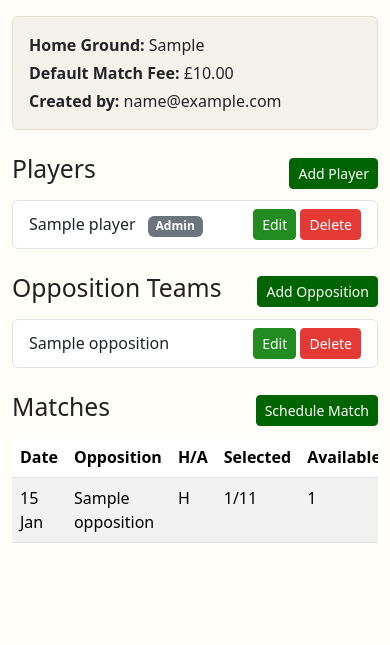
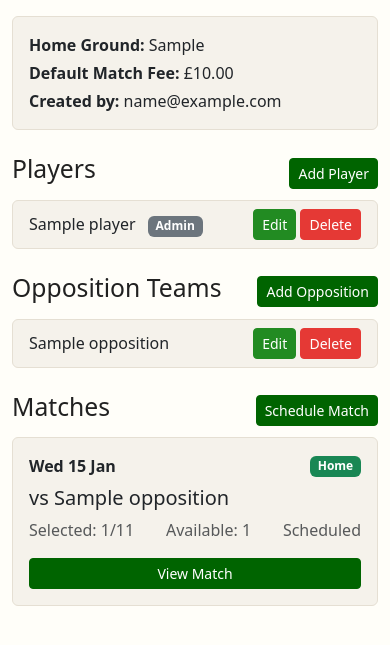
Before and after one commit to Yourhonour365/MatchFeeMate-PP4, a Django app: page /club/1/ in a window 390 px wide. Shown: the part 161-806 px from the top of the page. Run offline with Django 5.2, Linux system fonts and the light colour scheme; a user stored in the database is signed in; tables that the repository leaves empty hold one stand-in row (values such as "Sample post").

Commit message:
Change matches, players and opposition to mobile-friendly cards

```diff
--- a/clubs/templates/clubs/club_detail.html
+++ b/clubs/templates/clubs/club_detail.html
@@ -29,9 +29,9 @@
 </div>
 
 {% if club.players.all %}
-    <ul class="list-group mb-4">
     {% for player in club.players.all %}
-        <li class="list-group-item d-flex justify-content-between align-items-center">
+    <div class="card card-mfm mb-2">
+        <div class="card-body py-2 d-flex justify-content-between align-items-center">
             <span>
                 {{ player.name }}
                 {% if player.role != 'player' %}<span class="badge bg-secondary ms-2">{{ player.get_role_display }}</span>{% endif %}
@@ -40,73 +40,66 @@
                 <a href="{% url 'player_update' pk=player.pk %}" class="btn btn-mfm-secondary btn-sm">Edit</a>
                 <a href="{% url 'player_delete' pk=player.pk %}" class="btn btn-mfm-danger btn-sm">Delete</a>
             </div>
-        </li>
+        </div>
+    </div>
     {% endfor %}
-    </ul>
 {% else %}
     <p class="text-muted mb-4">No players yet.</p>
 {% endif %}
 
 <!-- Opposition section -->
-<div class="d-flex justify-content-between align-items-center mb-2">
+<div class="d-flex justify-content-between align-items-center mb-2 mt-4">
     <h2>Opposition Teams</h2>
     <a href="{% url 'opposition_create' club_pk=club.pk %}" class="btn btn-mfm-primary btn-sm">Add Opposition</a>
 </div>
 
 {% if club.oppositions.all %}
-    <ul class="list-group mb-4">
     {% for opp in club.oppositions.all %}
-        <li class="list-group-item d-flex justify-content-between align-items-center">
+    <div class="card card-mfm mb-2">
+        <div class="card-body py-2 d-flex justify-content-between align-items-center">
             <span>{{ opp.name }}</span>
             <div>
                 <a href="{% url 'opposition_update' pk=opp.pk %}" class="btn btn-mfm-secondary btn-sm">Edit</a>
                 <a href="{% url 'opposition_delete' pk=opp.pk %}" class="btn btn-mfm-danger btn-sm">Delete</a>
             </div>
-        </li>
+        </div>
+    </div>
     {% endfor %}
-    </ul>
 {% else %}
     <p class="text-muted mb-4">No opposition teams yet.</p>
 {% endif %}
 
 <!-- Matches section -->
-<div class="d-flex justify-content-between align-items-center mb-2">
+<div class="d-flex justify-content-between align-items-center mb-2 mt-4">
     <h2>Matches</h2>
     <a href="{% url 'match_create' club_pk=club.pk %}" class="btn btn-mfm-primary btn-sm">Schedule Match</a>
 </div>
 
 {% if club.matches.all %}
-<!-- Responsive table wrapper - allows horizontal scroll on mobile -->
-<div class="table-responsive">
-    <table class="table table-mfm table-striped">
-        <thead>
-            <tr>
-                <th>Date</th>
-                <th>Opposition</th>
-                <th>H/A</th>
-                <th>Selected</th>
-                <th>Available</th>
-                <th>Status</th>
-                <th>Actions</th>
-            </tr>
-        </thead>
-        <tbody>
-            {% for match in club.matches.all %}
-            <tr>
-                <td>{{ match.date|date:"d M" }}</td>
-                <td>{{ match.opposition.name }}</td>
-                <td>{% if match.is_home %}H{% else %}A{% endif %}</td>
-                <td>{{ match.selected_count }}/11</td>
-                <td>{{ match.available_count }}</td>
-                <td>{{ match.get_status_display }}</td>
-                <td>
-                    <a href="{% url 'match_detail' pk=match.pk %}" class="btn btn-mfm-primary btn-sm">View</a>
-                </td>
-            </tr>
-            {% endfor %}
-        </tbody>
-    </table>
-</div>
+    {% for match in club.matches.all %}
+    <!-- Match card - mobile friendly -->
+    <div class="card card-mfm mb-3">
+        <div class="card-body">
+            <!-- Match header: date and home/away badge -->
+            <div class="d-flex justify-content-between align-items-center mb-2">
+                <span class="fw-bold">{{ match.date|date:"D d M" }}</span>
+                <span class="badge {% if match.is_home %}bg-success{% else %}bg-secondary{% endif %}">
+                    {% if match.is_home %}Home{% else %}Away{% endif %}
+                </span>
+            </div>
+            <!-- Opposition name -->
+            <h5 class="card-title mb-2">vs {{ match.opposition.name }}</h5>
+            <!-- Match stats row -->
+            <div class="d-flex justify-content-between text-muted mb-3">
+                <span>Selected: {{ match.selected_count }}/11</span>
+                <span>Available: {{ match.available_count }}</span>
+                <span>{{ match.get_status_display }}</span>
+            </div>
+            <!-- Action button -->
+            <a href="{% url 'match_detail' pk=match.pk %}" class="btn btn-mfm-primary btn-sm w-100">View Match</a>
+        </div>
+    </div>
+    {% endfor %}
 {% else %}
     <p class="text-muted">No matches scheduled.</p>
 {% endif %}
```
